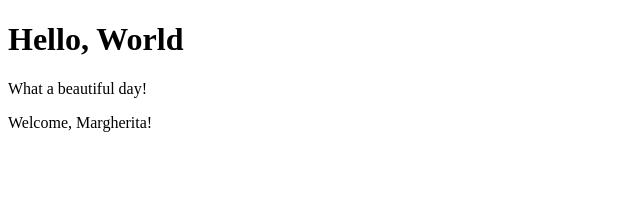
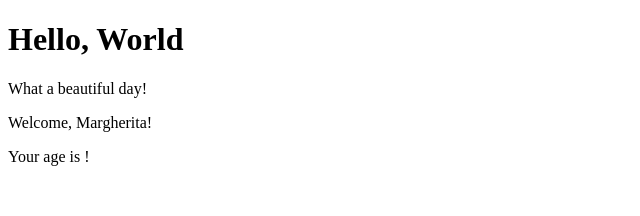
Before and after one commit to RavaMarghe/Esercizi-React, a React (Create React App) app in the folder my-app/: page / in a window 1280 px wide. Shown: the top 216 px of the page, without its empty margins (0-640 px from the left). Built offline with nearby package versions, Linux system fonts and the light colour scheme.

Commit message:
feat: add age prop to Welcome

```diff
--- a/my-app/src/Welcome.js
+++ b/my-app/src/Welcome.js
@@ -3,7 +3,10 @@ import React from "react";
 export class Welcome extends React.Component {
     render() {
         return(
-            <p>Welcome, {this.props.name}!</p>
+            <div>
+                <p>Welcome, {this.props.name}!</p>
+                <p>Your age is {this.props.age}!</p>
+            </div>
         )
     }
 }
```
